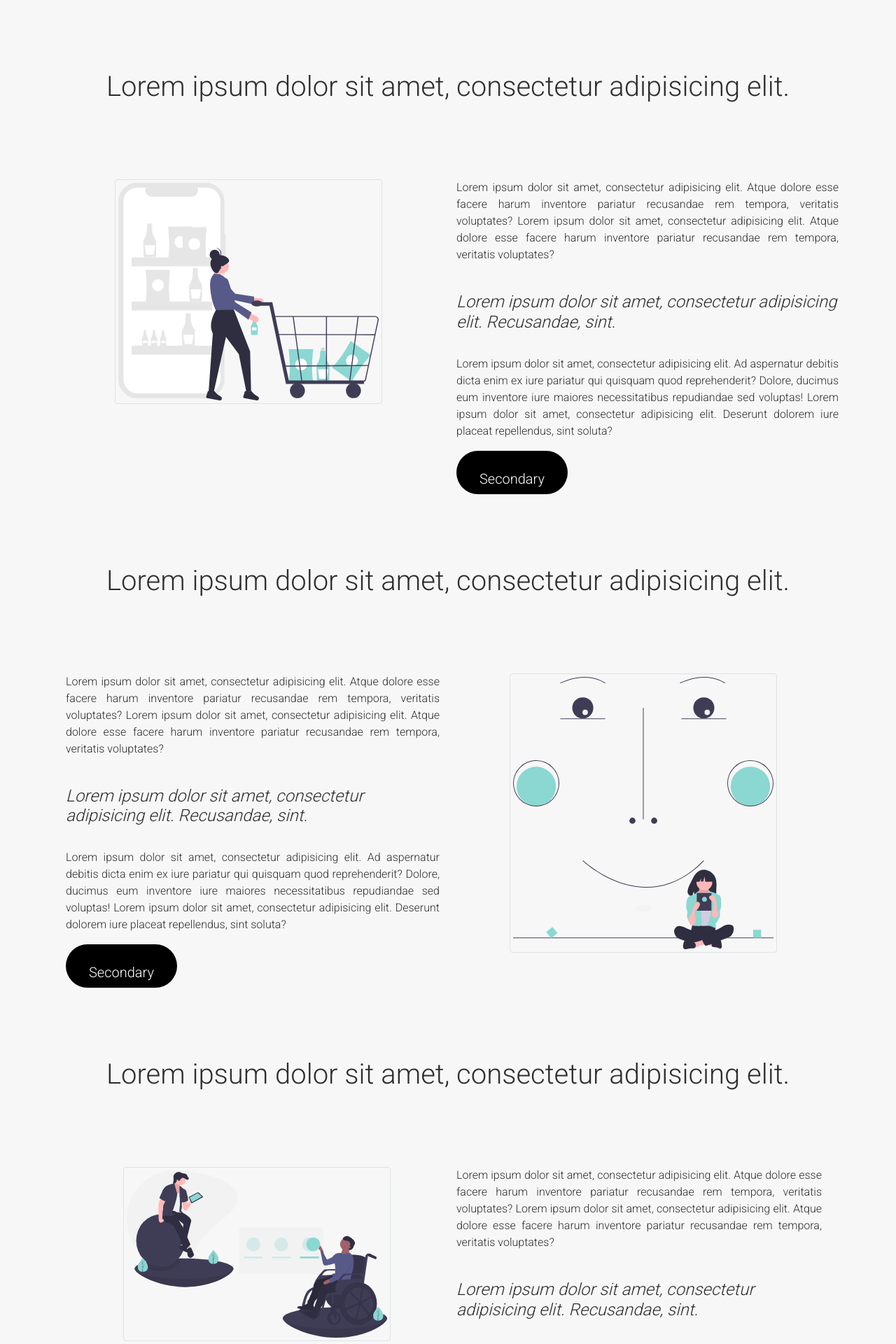
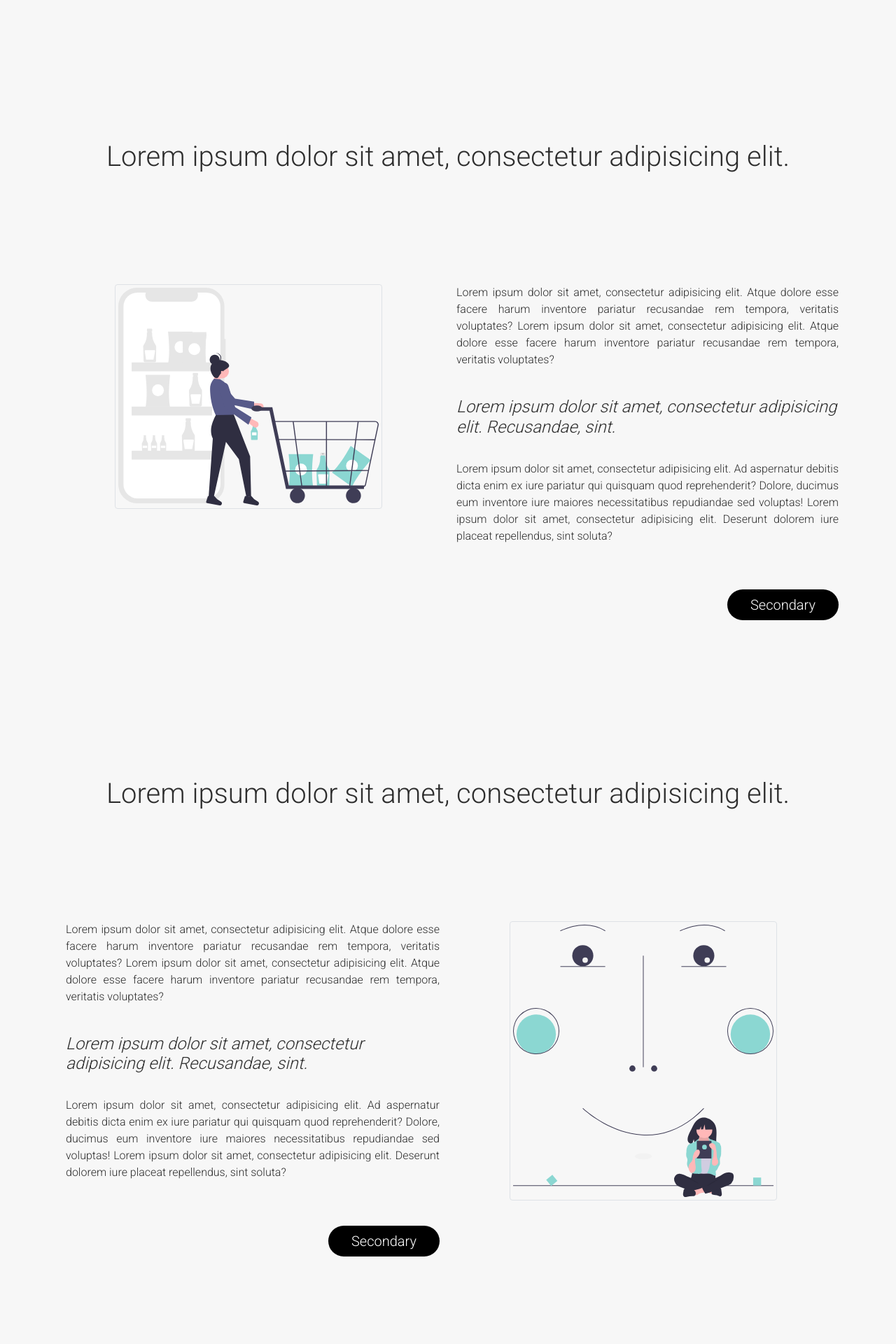
Before and after one commit to mrtcorentin/mspr-wis1, a PHP site: page /notre-concept.php in a window 1280 px wide. Shown: the part 71-1991 px from the top of the page at 70% size. Run offline with PHP 8.4, Linux system fonts and the light colour scheme.

Commit message:
notre-concept padding

```diff
--- a/notre-concept.php
+++ b/notre-concept.php
@@ -38,8 +38,8 @@ require_once 'template-parts/header.php'; ?>
                         necessitatibus repudiandae sed voluptas! Lorem ipsum dolor sit amet, consectetur adipisicing
                         elit. Deserunt dolorem iure placeat repellendus, sint soluta?</p>
 
-                    <div class="button-2">
-                        <button type="button" class="btn btn-black pt-4">Secondary</button>
+                    <div class="button-2  pt-5 pb-4">
+                        <button type="button" class="btn btn-black">Secondary</button>
                     </div>
                 </div>
             </div>
@@ -65,8 +65,8 @@ require_once 'template-parts/header.php'; ?>
                             necessitatibus repudiandae sed voluptas! Lorem ipsum dolor sit amet, consectetur adipisicing
                             elit. Deserunt dolorem iure placeat repellendus, sint soluta?</p>
 
-                        <div class="button-2">
-                            <button type="button" class="btn btn-black pt-4">Secondary</button>
+                        <div class="button-2  pt-5 pb-4">
+                            <button type="button" class="btn btn-black">Secondary</button>
                         </div>
                     </div>
 
@@ -107,8 +107,8 @@ require_once 'template-parts/header.php'; ?>
                                 necessitatibus repudiandae sed voluptas! Lorem ipsum dolor sit amet, consectetur adipisicing
                                 elit. Deserunt dolorem iure placeat repellendus, sint soluta?</p>
 
-                            <div class="button-2">
-                                <button type="button" class="btn btn-black pt-4">Secondary</button>
+                            <div class="button-2  pt-5 pb-4">
+                                <button type="button" class="btn btn-black ">Secondary</button>
                             </div>
                         </div>
                     </div>
--- a/src/scss/pages/_notre-concept.scss
+++ b/src/scss/pages/_notre-concept.scss
@@ -1,9 +1,14 @@
 #jumbotron-1 {
 
-    h1 {
-      padding-top: 100px;
+    .container {
+      padding-top: 200px;
       padding-bottom: 100px;
     }
+
+    h1 {
+      padding-bottom: 150px;
+    }
+
     p {
       text-align: justify;
     }
@@ -11,4 +16,8 @@
       padding-top: 25px;
       padding-bottom: 25px;
     }
+  .button-2 {
+    float: right;
+  }
+
 }
```
Also changed, not shown: assets/css/app.css.
